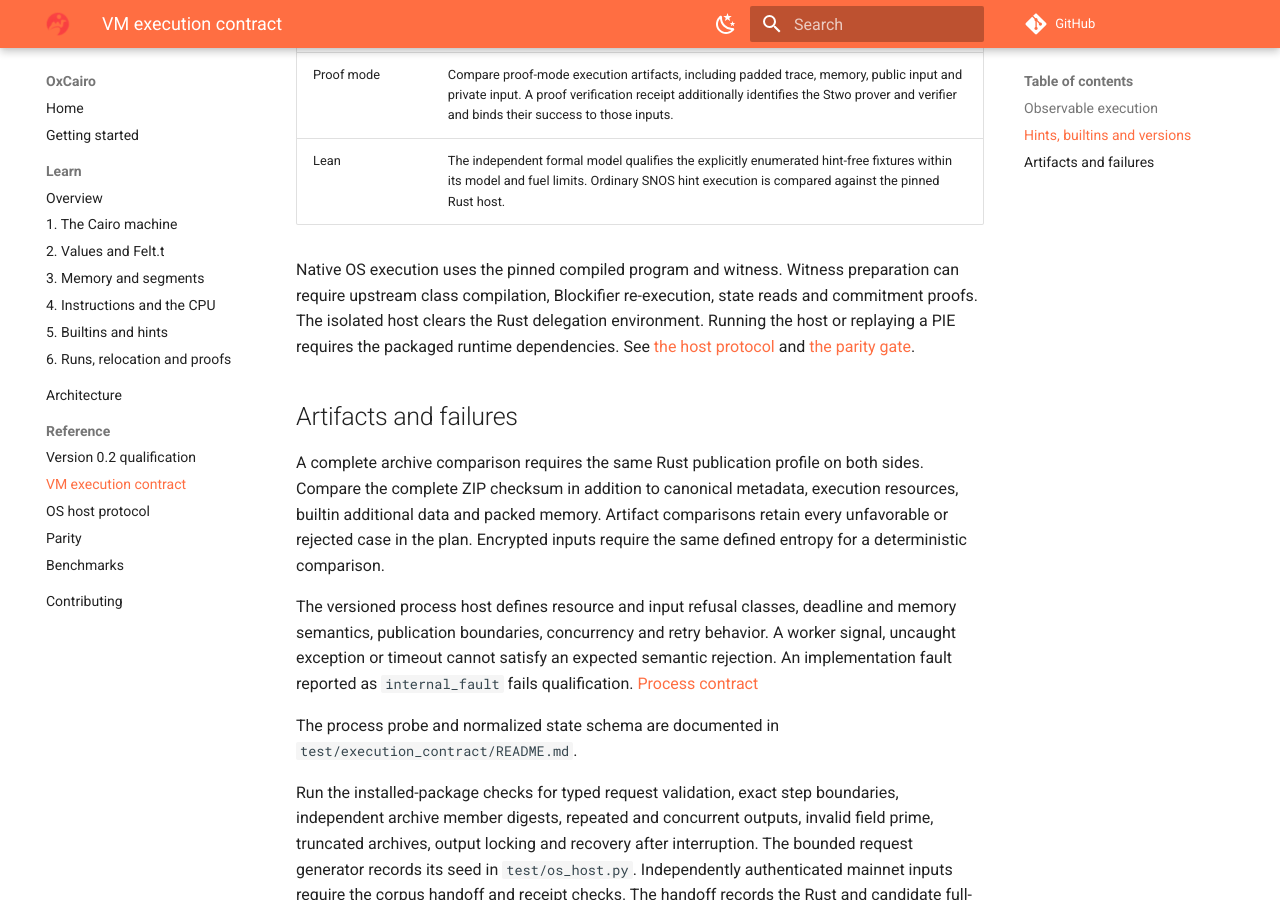
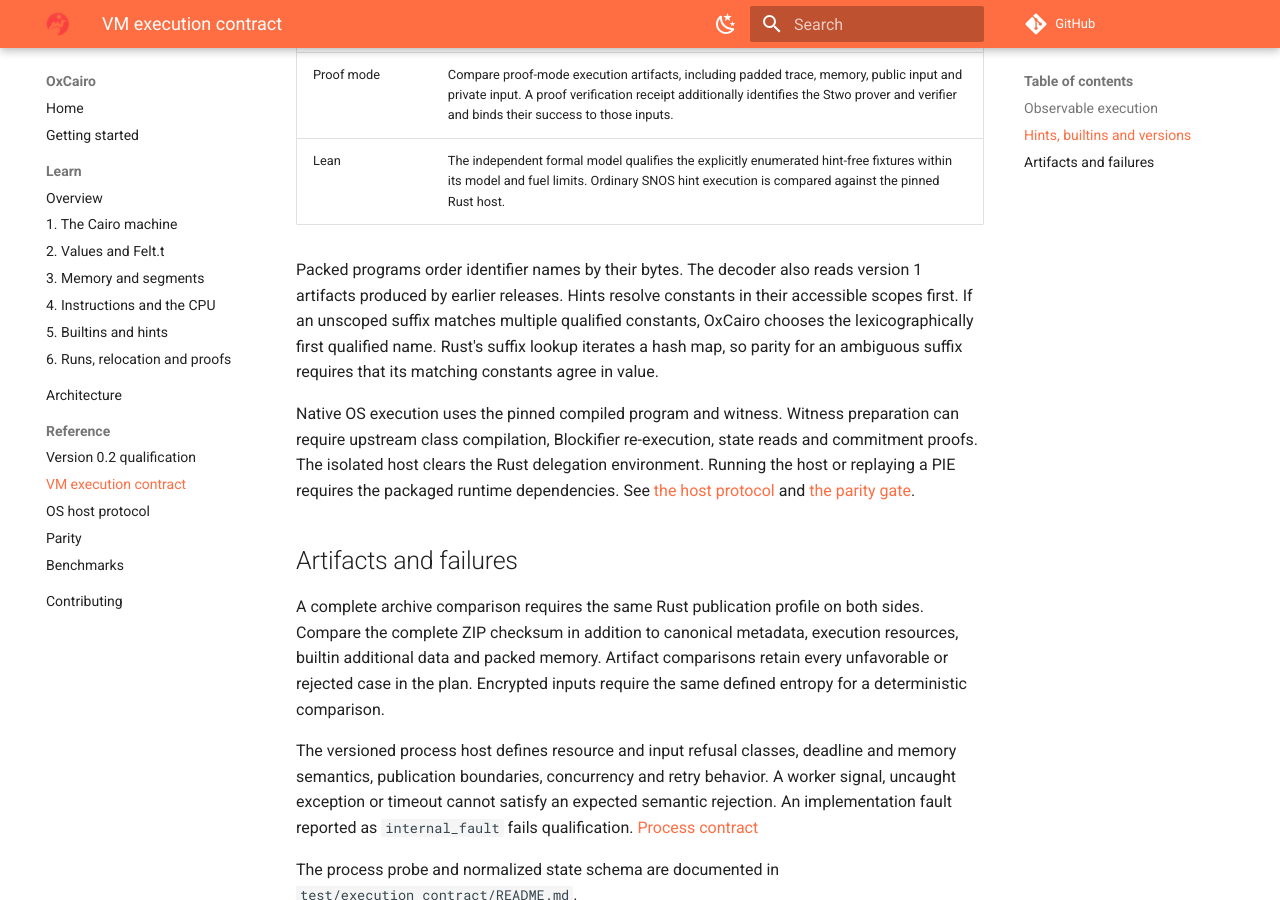
Before and after one commit to teddyjfpender/cairo-vm-ocaml, an MkDocs documentation site: the page built from docs/EXECUTION_CONTRACT.md, in a window 1280 px wide and 900 px high, scrolled down 1167 px. Built offline with MkDocs 1.6.1 and Material for MkDocs 9.7.7, drawn with Linux system fonts in a browser that asks for light colours; comment, search, counter and statistics services are not loaded.

Commit message:
Canonicalize packed identifiers and unscoped hint constant selection

```diff
--- a/docs/EXECUTION_CONTRACT.md
+++ b/docs/EXECUTION_CONTRACT.md
@@ -20,6 +20,8 @@ For a failing instruction, compare the error class and step ordinal, registers,
 | Proof mode | Compare proof-mode execution artifacts, including padded trace, memory, public input and private input. A proof verification receipt additionally identifies the Stwo prover and verifier and binds their success to those inputs. |
 | Lean | The independent formal model qualifies the explicitly enumerated hint-free fixtures within its model and fuel limits. Ordinary SNOS hint execution is compared against the pinned Rust host. |
 
+Packed programs order identifier names by their bytes. The decoder also reads version 1 artifacts produced by earlier releases. Hints resolve constants in their accessible scopes first. If an unscoped suffix matches multiple qualified constants, OxCairo chooses the lexicographically first qualified name. Rust's suffix lookup iterates a hash map, so parity for an ambiguous suffix requires that its matching constants agree in value.
+
 Native OS execution uses the pinned compiled program and witness. Witness preparation can require upstream class compilation, Blockifier re-execution, state reads and commitment proofs. The isolated host clears the Rust delegation environment. Running the host or replaying a PIE requires the packaged runtime dependencies. See [the host protocol](os-host.md) and [the parity gate](parity.md).
 
 ## Artifacts and failures
```
Also changed, not shown: 3 other files.
